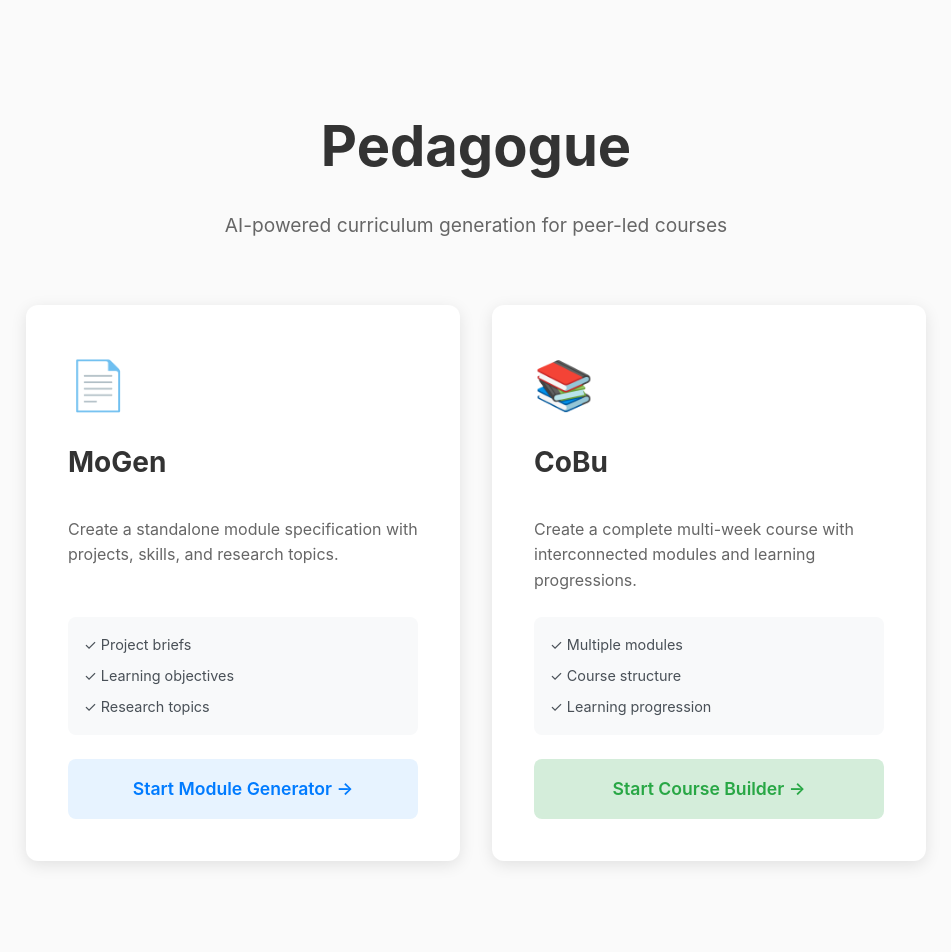
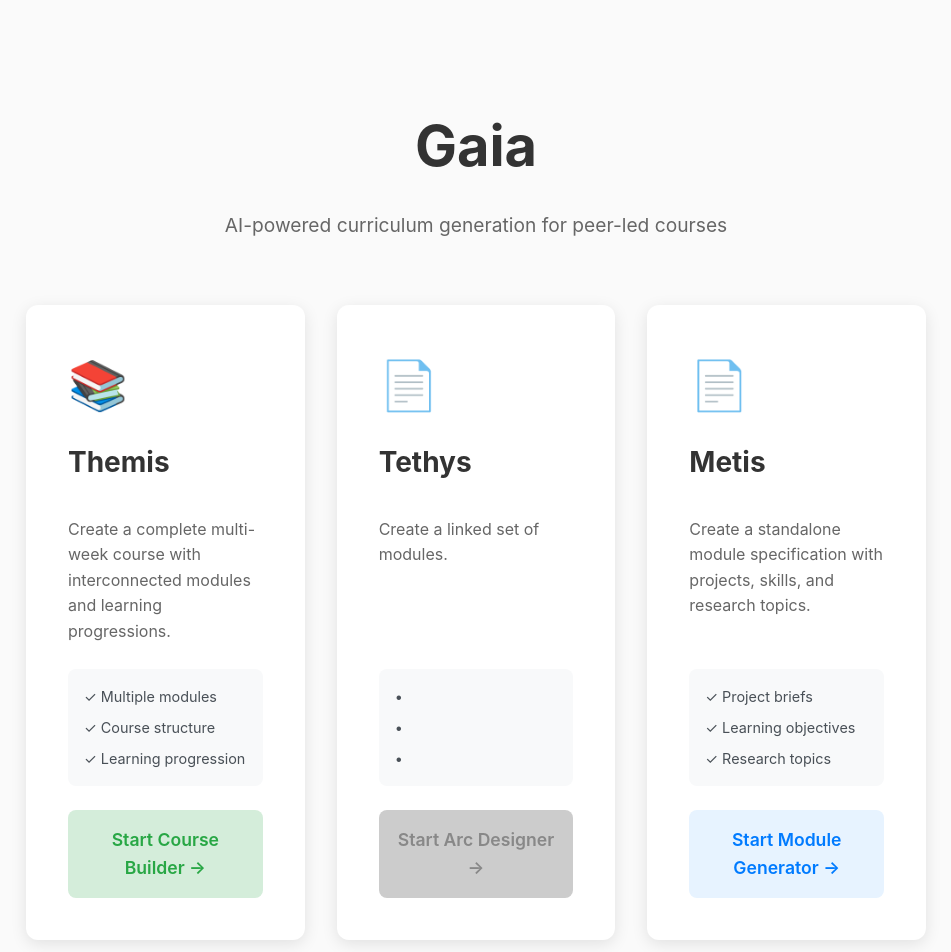
Before and after one commit to foundersandcoders/pedagogue, a SvelteKit app: page / in a window 1280 px wide. Shown: the top 952 px of the page, without its empty margins (164-1115 px from the left). Built offline with nearby package versions, Linux system fonts and the light colour scheme.

Commit message:
ui: update landing page to new branding

```diff
--- a/src/routes/+page.svelte
+++ b/src/routes/+page.svelte
@@ -15,12 +15,12 @@
 </script>
 
 <svelte:head>
-  <title>Pedagogue - AI-Powered Curriculum Generator</title>
+  <title>Gaia: AI-Powered Curriculum Generator</title>
 </svelte:head>
 
 <div id="hub-container" class="container">
   <header id="hub-header">
-    <h1>Pedagogue</h1>
+    <h1>Gaia</h1>
     <p>AI-powered curriculum generation for peer-led courses</p>
   </header>
 
@@ -29,9 +29,38 @@
     <!-- TODO: create separate WorkflowCard component -->
     <!-- TODO: address a11y issues from workflow cards -->
     <div class="workflow-cards">
+      <a href="/cobu/generate" class="workflow-card course-card">
+        <div class="card-icon">📚</div>
+        <h2>Themis</h2>
+        <p>
+          Create a complete multi-week course with interconnected modules and
+          learning progressions.
+        </p>
+        <div class="card-features">
+          <span>✓ Multiple modules</span>
+          <span>✓ Course structure</span>
+          <span>✓ Learning progression</span>
+        </div>
+        <div class="card-action">Start Course Builder →</div>
+      </a>
+
+      <a href="/tethys" class="workflow-card arc-card">
+        <div class="card-icon">📄</div>
+        <h2>Tethys</h2>
+        <p>
+          Create a linked set of modules.
+        </p>
+        <div class="card-features">
+          <span>• </span>
+          <span>• </span>
+          <span>• </span>
+        </div>
+        <div class="card-action">Start Arc Designer →</div>
+      </a>
+
       <a href="/mogen/update" class="workflow-card module-card">
         <div class="card-icon">📄</div>
-        <h2>MoGen</h2>
+        <h2>Metis</h2>
         <p>
           Create a standalone module specification with projects, skills, and
           research topics.
@@ -42,21 +71,6 @@
           <span>✓ Research topics</span>
         </div>
         <div class="card-action">Start Module Generator →</div>
-      </a>
-
-      <a href="/cobu/generate" class="workflow-card course-card">
-        <div class="card-icon">📚</div>
-        <h2>CoBu</h2>
-        <p>
-          Create a complete multi-week course with interconnected modules and
-          learning progressions.
-        </p>
-        <div class="card-features">
-          <span>✓ Multiple modules</span>
-          <span>✓ Course structure</span>
-          <span>✓ Learning progression</span>
-        </div>
-        <div class="card-action">Start Course Builder →</div>
       </a>
     </div>
 
@@ -116,7 +130,7 @@
 
   .workflow-cards {
     display: grid;
-    grid-template-columns: 1fr 1fr;
+    grid-template-columns: 1fr 1fr 1fr;
     gap: 2rem;
     margin-bottom: 4rem;
   }
@@ -141,6 +155,10 @@
 
   .module-card:hover {
     border-color: #007bff;
+  }
+
+  .arc-card:hover {
+    border-color: #888888;
   }
 
   .course-card:hover {
@@ -196,8 +214,18 @@
     background: #d4edda;
   }
 
+  .arc-card .card-action {
+    color: #888888;
+    background: #cccccc;
+  }
+
   .module-card:hover .card-action {
     background: #007bff;
+    color: white;
+  }
+
+  .arc-card:hover .card-action {
+    background: #888888;
     color: white;
   }
 
@@ -242,11 +270,11 @@
     box-shadow: 0 2px 8px rgba(0, 0, 0, 0.1);
   }
 
-  .course-info p {
+  /*.course-info p {
     margin: 0;
     color: #666;
     font-size: 0.9rem;
-  }
+  }*/
 
   .course-meta {
     color: #999;
```
